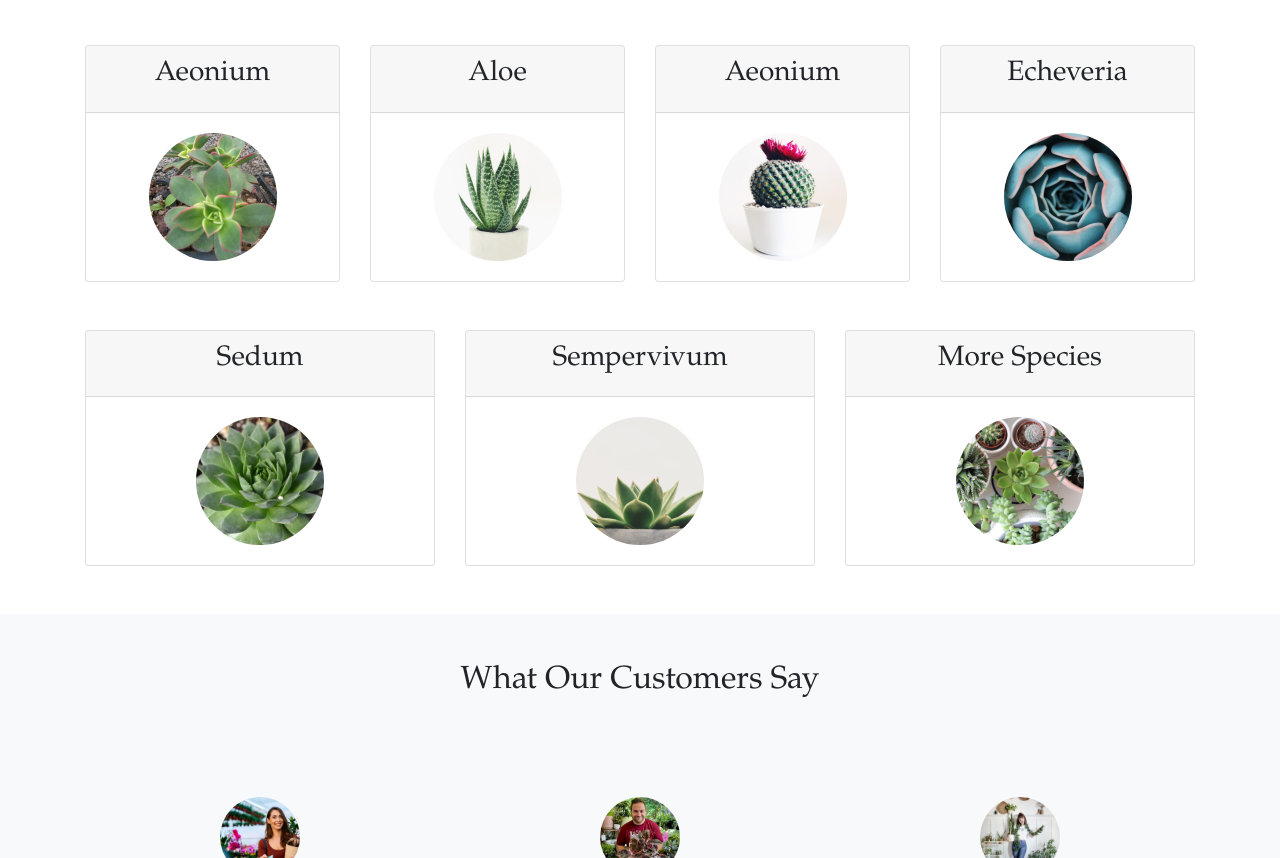
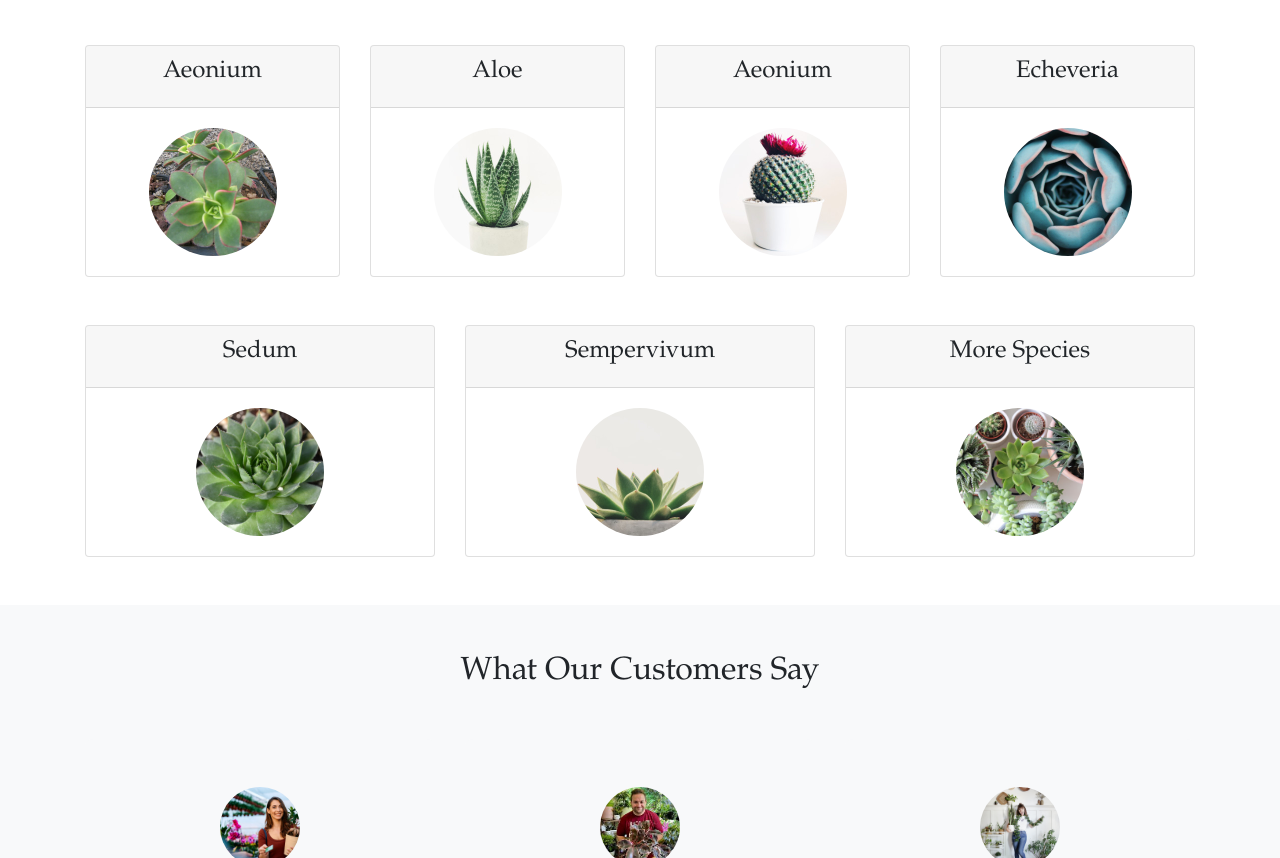
Before and after one commit to BoscoBosco44/WebFuninal, a plain HTML site: page LandingPage.html in a window 1280 px wide. Shown: the part 1147-2005 px from the top of the page. Drawn offline with nearby package versions, Linux system fonts and the light colour scheme.

Commit message:
Update LandingPage.html

```diff
--- a/LandingPage.html
+++ b/LandingPage.html
@@ -65,7 +65,7 @@
             <div class="col-md-3">
                 <div class="card">
                     <div class="card-header">
-                        <h3 class="feature">Aeonium</h3>
+                        <h4 class="feature">Aeonium</h4>
                     </div>
                     <div class="card-body feature">
                         <img class="feature-img" src="./images/assets/aeonium-s.jpg" alt="Aeonium">
@@ -76,7 +76,7 @@
             <div class="col-md-3">
                 <div class="card">
                     <div class="card-header">
-                        <h3 class="feature">Aloe</h3>
+                        <h4 class="feature">Aloe</h4>
                     </div>
                     <div class="card-body feature">
                         <img class="feature-img" src="./images/assets/aloe-s.jpg" alt="Aloe">
@@ -87,7 +87,7 @@
             <div class="col-md-3">
                 <div class="card">
                     <div class="card-header">
-                        <h3 class="feature">Aeonium</h3>
+                        <h4 class="feature">Aeonium</h4>
                     </div>
                     <div class="card-body feature">
                         <img class="feature-img" src="./images/assets/cactus-s.jpg" alt="Cactus">
@@ -98,7 +98,7 @@
             <div class="col-md-3">
                 <div class="card">
                     <div class="card-header">
-                        <h3 class="feature">Echeveria</h3>
+                        <h4 class="feature">Echeveria</h4>
                     </div>
                     <div class="card-body feature">
                         <img class="feature-img" src="./images/assets/echeveria-s.jpg" alt="Echeveria">
@@ -112,7 +112,7 @@
             <div class="col-md-4">
                 <div class="card">
                     <div class="card-header">
-                        <h3 class="feature">Sedum</h3>
+                        <h4 class="feature">Sedum</h4>
                     </div>
                     <div class="card-body feature">
                         <img class="feature-img" src="./images/assets/sedum-s.jpg" />
@@ -123,7 +123,7 @@
             <div class="col-md-4">
                 <div class="card">
                     <div class="card-header">
-                        <h3 class="feature">Sempervivum</h3>
+                        <h4 class="feature">Sempervivum</h4>
                     </div>
                     <div class="card-body feature">
                         <img class="feature-img" src="./images/assets/sempervivum-s.jpg" alt="Sempervivum">
@@ -134,7 +134,7 @@
             <div class="col-md-4">
                 <div class="card">
                     <div class="card-header">
-                        <h3 class="feature">More Species</h3>
+                        <h4 class="feature">More Species</h4>
                     </div>
                     <div class="card-body feature">
                         <img class="feature-img" onmouseover="changeImage(2, this)" onmouseout="changeImage(1, this)"
```
